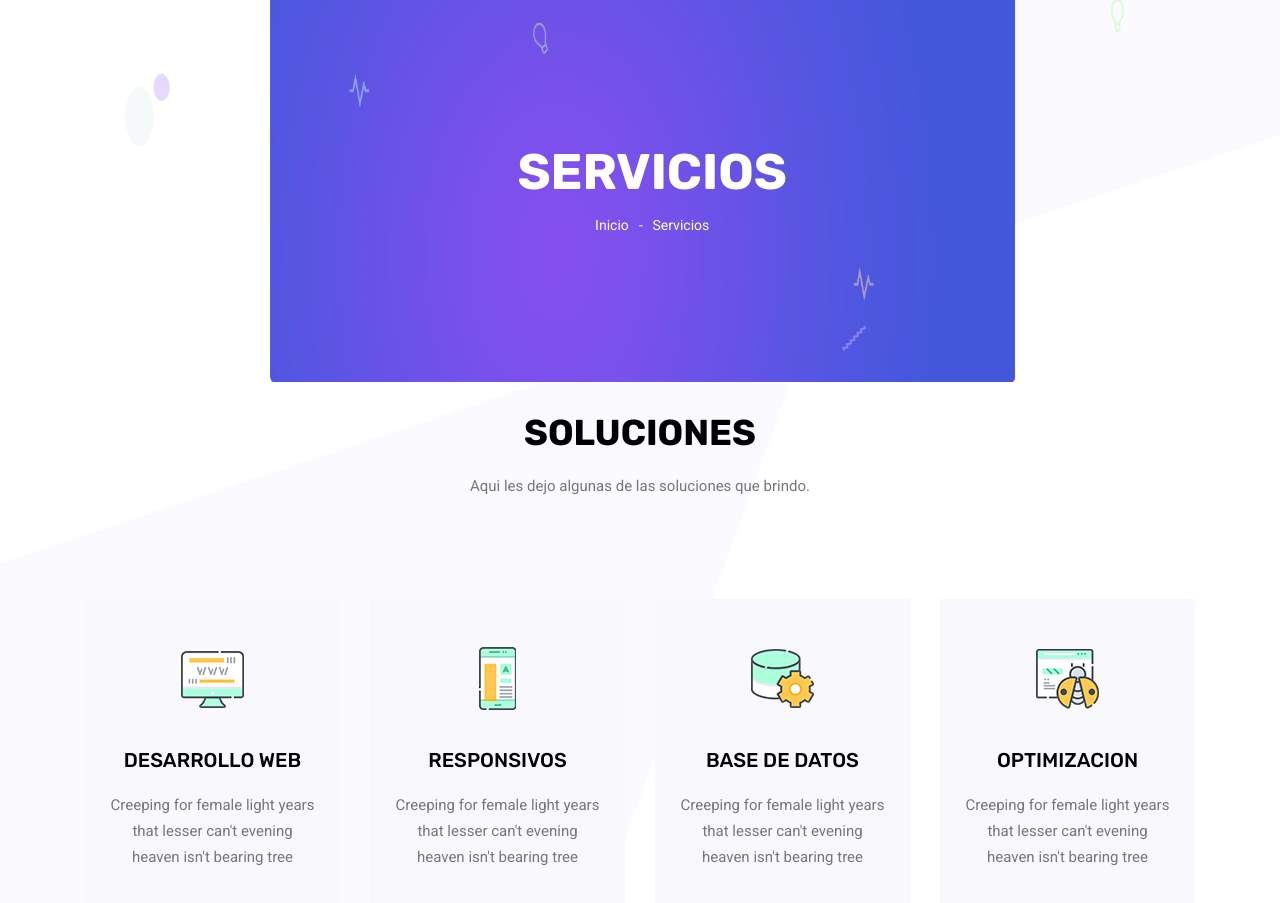
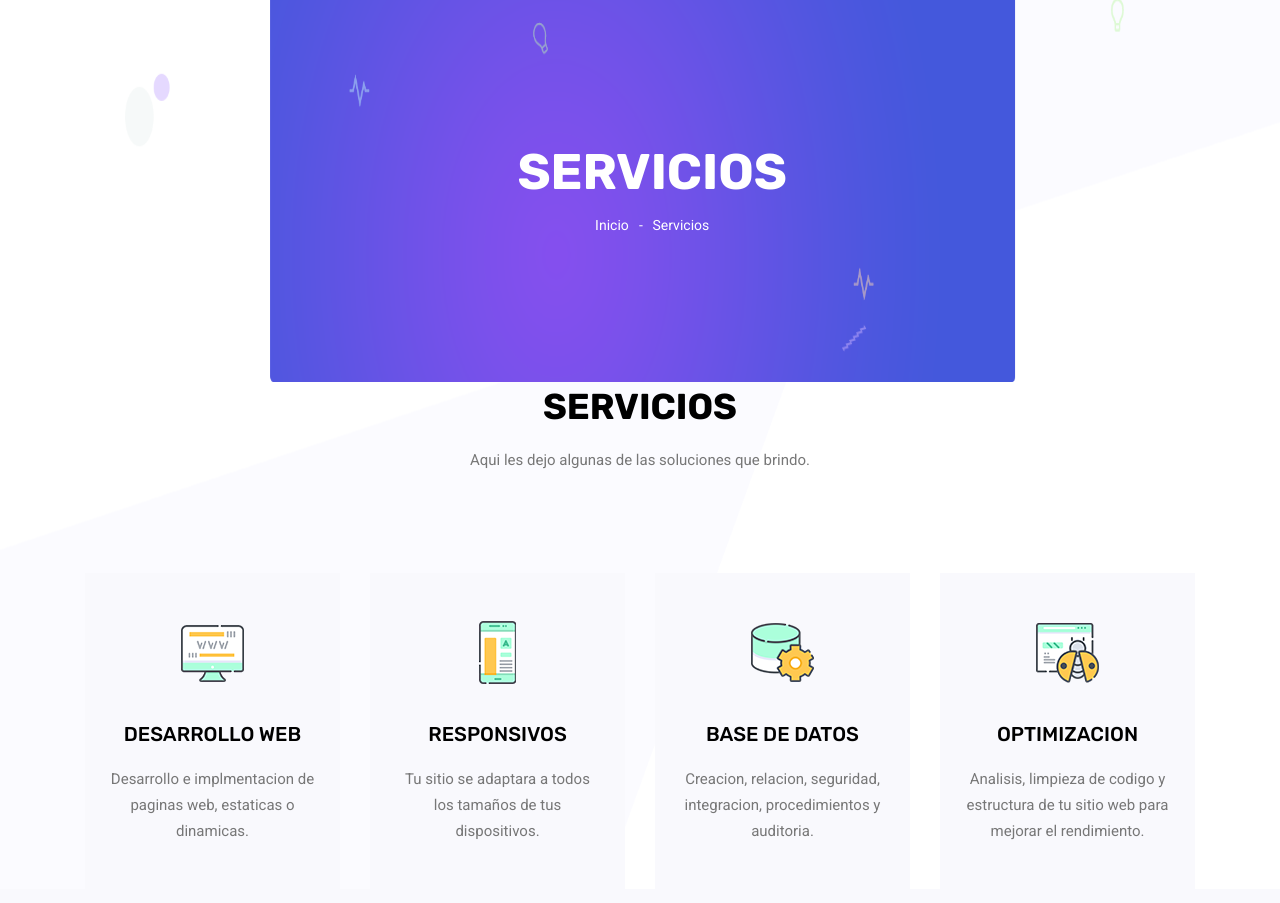
Before and after one commit to Alberto-WEB/codevs, a plain HTML site: page services.html in a window 1280 px wide. Shown: the part 103-1006 px from the top of the page. Drawn offline with Linux system fonts and the light colour scheme; some packages are replaced by stand-ins of ours.

Commit message:
Update services.html

```diff
--- a/services.html
+++ b/services.html
@@ -72,8 +72,7 @@
 			<div class="row justify-content-center">
 				<div class="col-lg-8 text-center">
 					<div class="main_title">
-						<br>
-						<h2>Soluciones</h2>
+						<h2>Servicios</h2>
 						<p>
 							Aqui les dejo algunas de las soluciones que brindo.
 						</p>
@@ -85,28 +84,28 @@
 					<div class="feature_item">
 						<img src="img/services/s1.png" alt="">
 						<h4>Desarrollo Web</h4>
-						<p>Creeping for female light years that lesser can't evening heaven isn't bearing tree</p>
+						<p>Desarrollo e implmentacion de paginas web, estaticas o dinamicas.</p>
 					</div>
 				</div>
 				<div class="col-lg-3 col-md-6">
 					<div class="feature_item">
 						<img src="img/services/s2.png" alt="">
 						<h4>Responsivos</h4>
-						<p>Creeping for female light years that lesser can't evening heaven isn't bearing tree</p>
+						<p>Tu sitio se adaptara a todos los tamaños de tus dispositivos.</p>
 					</div>
 				</div>
 				<div class="col-lg-3 col-md-6">
 					<div class="feature_item">
 						<img src="img/services/s3.png" alt="">
 						<h4>Base de Datos</h4>
-						<p>Creeping for female light years that lesser can't evening heaven isn't bearing tree</p>
+						<p>Creacion, relacion, seguridad, integracion, procedimientos y auditoria.</p>
 					</div>
 				</div>
 				<div class="col-lg-3 col-md-6">
 					<div class="feature_item">
 						<img src="img/services/s4.png" alt="">
 						<h4>Optimizacion</h4>
-						<p>Creeping for female light years that lesser can't evening heaven isn't bearing tree</p>
+						<p>Analisis, limpieza de codigo y estructura de tu sitio web para mejorar el rendimiento.</p>
 					</div>
 				</div>
 			</div>
```
